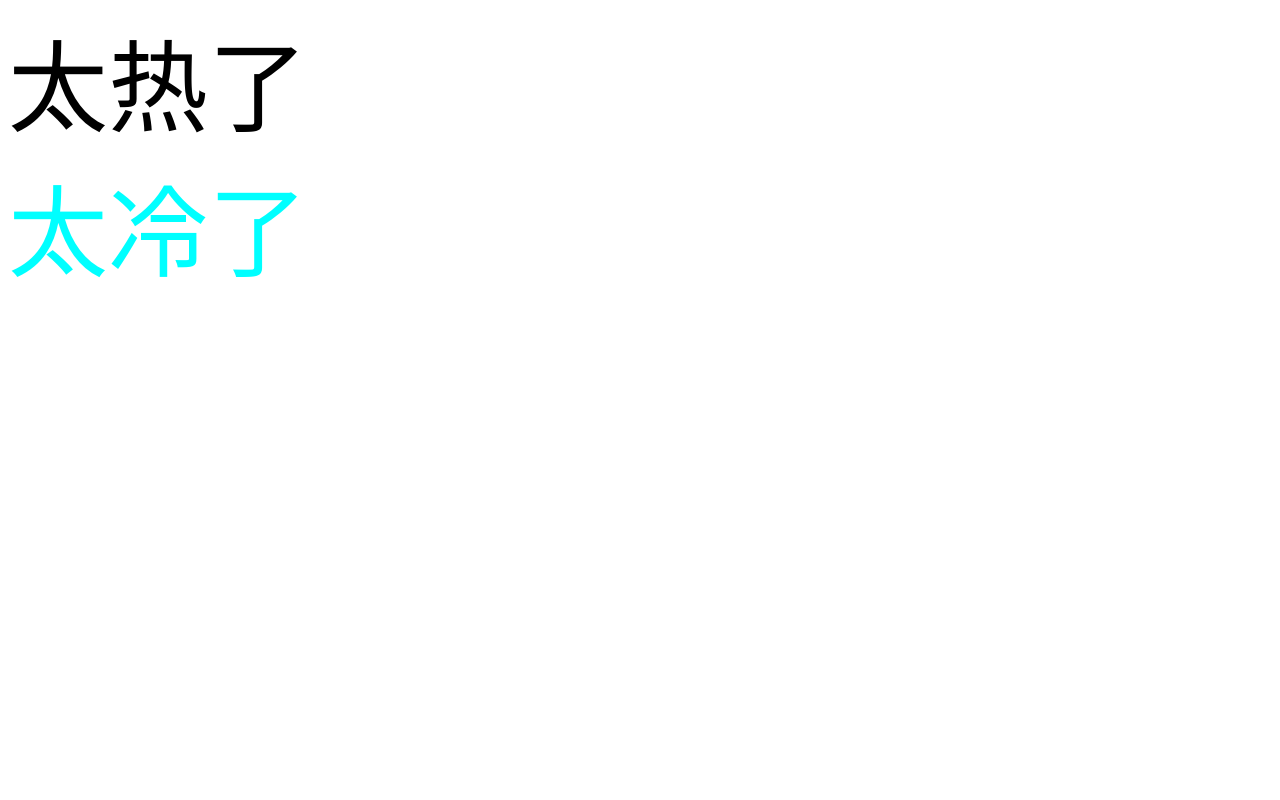
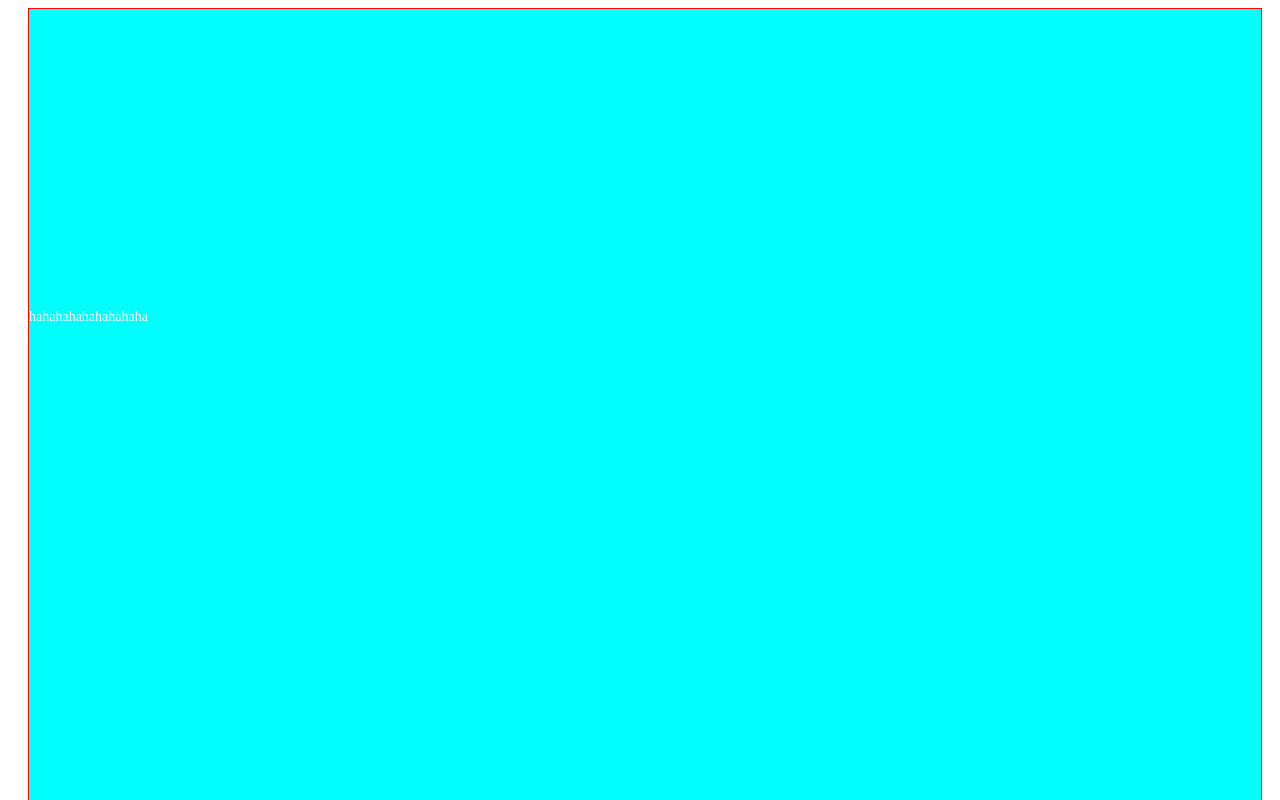
Before and after one commit to JinweiOS/lets-web-1, a plain HTML site: page src/two/index.html in a window 1280 px wide. Shown: the top 800 px of the page. Drawn offline with Linux system fonts and the light colour scheme.

Commit message:
feat: postion

```diff
--- a/src/two/index.css
+++ b/src/two/index.css
@@ -7,5 +7,5 @@
 }
 
 div {
-  font-size: 100px;
+  font-size: 14px;
 }
--- a/src/two/index.html
+++ b/src/two/index.html
@@ -4,8 +4,21 @@
     <link rel="stylesheet" href="./index.css" />
     <style>
       .hot {
-        color: black !important;
-        color: blue
+        color: #fff;
+        margin: 5px 10px 15px 20px;
+        height: 4000px;
+        border: 1px solid red;
+        background-color: aqua;
+      }
+
+      .content {
+        position: sticky;
+        top: 20px;
+        margin-top: 300px;
+      }
+
+      #cold {
+        margin: 5px 10px;
       }
     </style>
   </head>
@@ -14,7 +27,9 @@
     <!-- <div style="color: blue; font-size: 40px;">今天抓紧学完css</div> -->
 
     <!-- 类选择器 -->
-    <div class="hot">太热了</div>
+    <div class="hot">
+        <div class="content">hahahahahahahahaha</div>
+    </div>
 
     <!-- ID 选择器 -->
     <div id="cold">太冷了</div>
```
